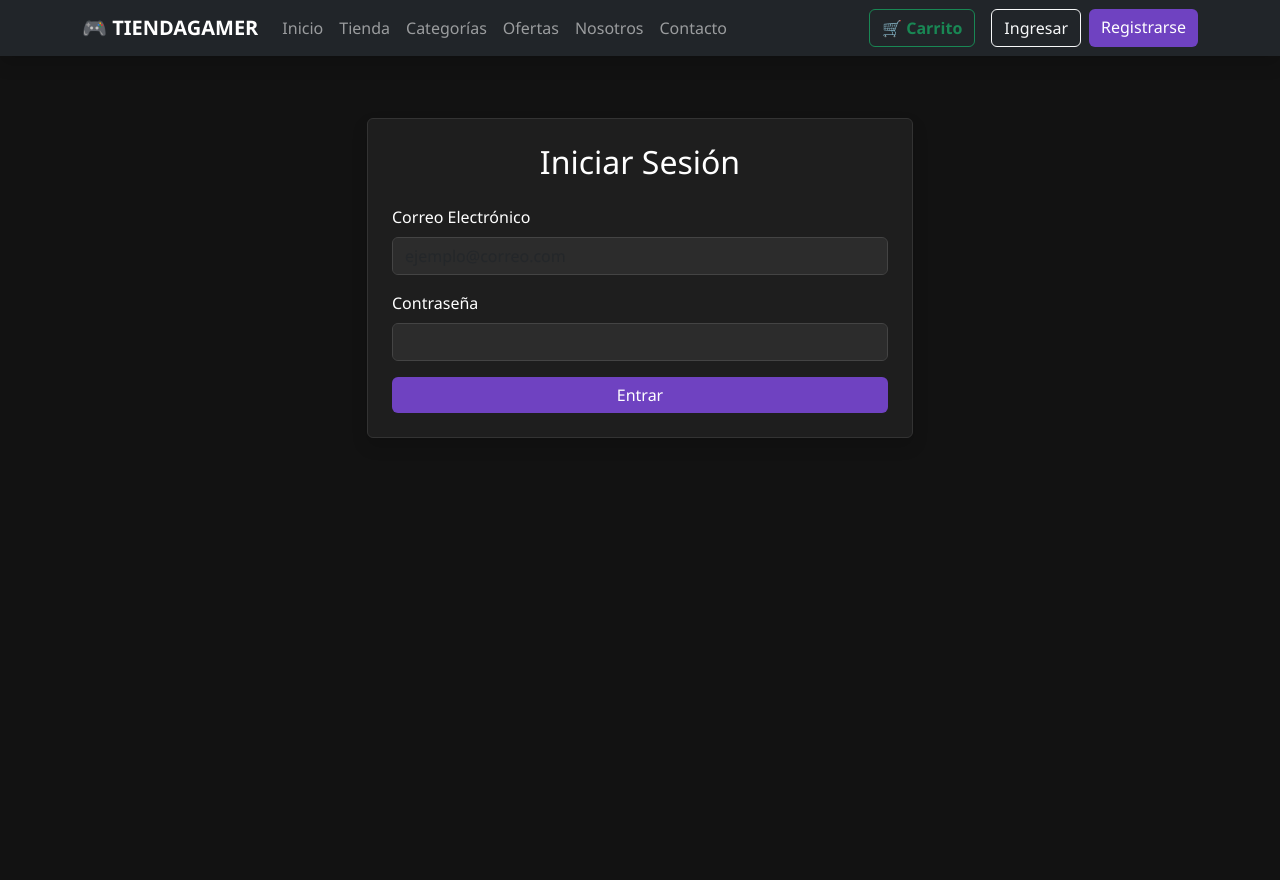
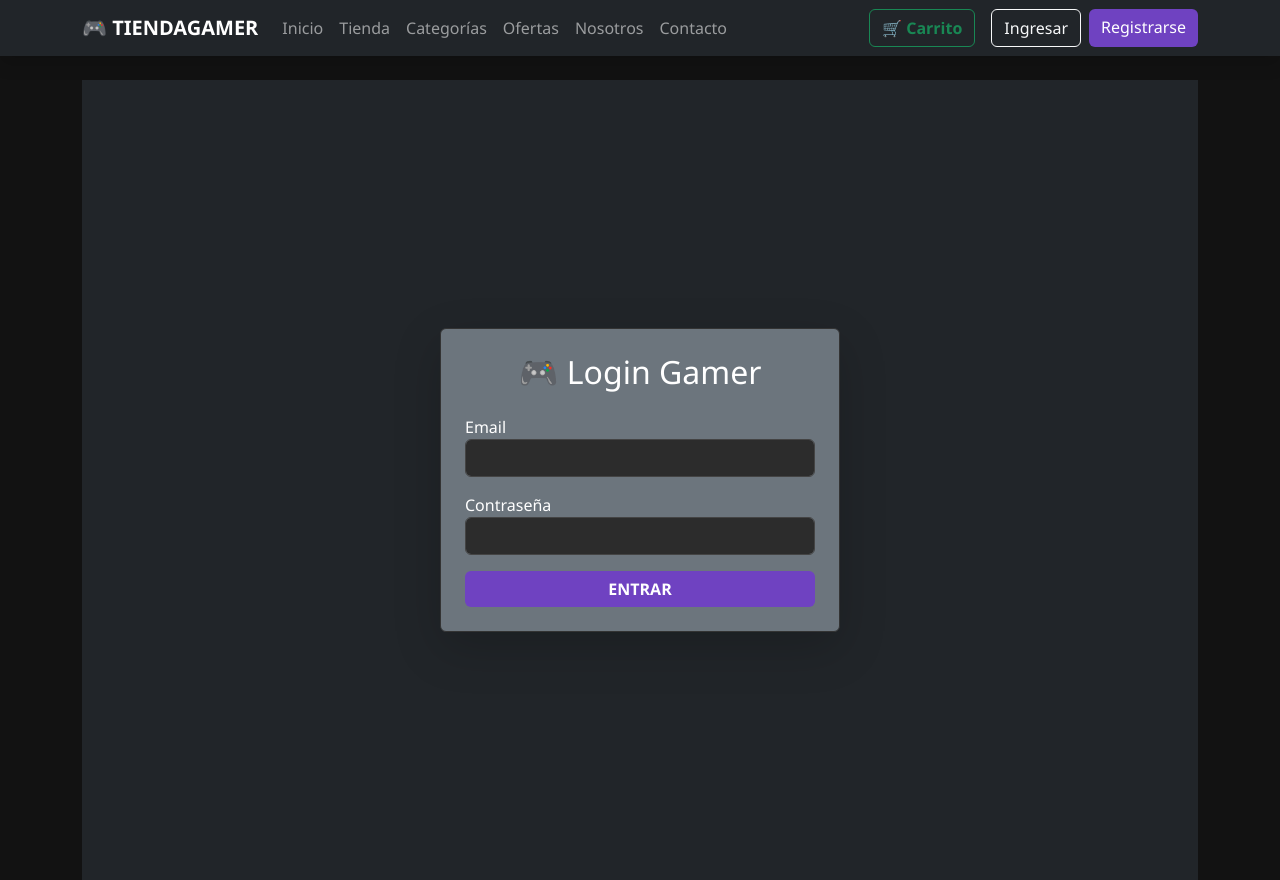
Before and after one commit to BenjaminElThebest132/tienda-gamer-final, a React (Create React App) app: page /login in a window 1280 px wide. Before the commit the page ends 800 px from the top, so only its background shows below. Built offline with nearby package versions, Linux system fonts and the light colour scheme.

Commit message:
DiosASAS

```diff
--- a/src/App.jsx
+++ b/src/App.jsx
@@ -1,64 +1,50 @@
 import React from 'react';
-import { BrowserRouter, Routes, Route, Navigate } from 'react-router-dom';
+import { BrowserRouter, Routes, Route, Navigate, useLocation } from 'react-router-dom';
 import Navbar from './components/Navbar';
 import Home from './pages/Home';
 import Shop from './pages/Shop';
 import ProductDetail from './components/ProductDetail';
 import Checkout from './pages/Checkout';
-import PaymentSuccess from './pages/PaymentSuccess';
-import PaymentError from './pages/PaymentError';
+import Login from './pages/Login';
+import Registro from './pages/Registro';
+import { CartProvider } from './context/CartContext';
 import AdminPanel from './pages/AdminPanel';
-import Login from './pages/Login';
-import { CartProvider } from './context/CartContext';
 
-// IMPORTANTE: Importamos el nuevo componente de seguridad
-import AdminRoute from './components/AdminRoute';
+// Componente auxiliar para decidir si mostramos el Navbar
+function Layout() {
+  const location = useLocation();
+  // Si la ruta empieza con "/admin", NO mostramos el Navbar
+  const esAdminPanel = location.pathname.startsWith('/admin');
 
-import Nosotros from './pages/Nosotros';
-import Blog from './pages/Blog';
-import Contacto from './pages/Contacto';
-import Ofertas from './pages/Ofertas';
-import Categorias from './pages/Categorias';
-import Registro from './pages/Registro';
-
-export default function App() {
   return (
-    <BrowserRouter>
-      <CartProvider>
-        <Navbar />
-        <div className="container container-main" style={{ paddingTop: '70px' }}>
+    <>
+      {!esAdminPanel && <Navbar />}
+      <div className={!esAdminPanel ? "container container-main" : ""} style={!esAdminPanel ? { paddingTop: '80px' } : {}}>
         <Routes>
           {/* Rutas Públicas */}
           <Route path="/" element={<Home />} />
           <Route path="/shop" element={<Shop />} />
           <Route path="/product/:id" element={<ProductDetail />} />
           <Route path="/checkout" element={<Checkout />} />
-            <Route path="/payment-success" element={<PaymentSuccess />} />
-            <Route path="/payment-error" element={<PaymentError />} />
           <Route path="/login" element={<Login />} />
-
-            <Route path="/nosotros" element={<Nosotros />} />
-            <Route path="/blog" element={<Blog />} />
-            <Route path="/contacto" element={<Contacto />} />
-            <Route path="/ofertas" element={<Ofertas />} />
-            <Route path="/categorias" element={<Categorias />} />
           <Route path="/registro" element={<Registro />} />
 
-            {/* RUTA PROTEGIDA SOLO PARA ADMIN */}
-            {/* Usamos AdminRoute para envolver el panel */}
-            <Route
-              path="/admin/*"
-              element={
-                <AdminRoute>
-                  <AdminPanel />
-                </AdminRoute>
-              }
-            />
+          {/* RUTA ADMIN SIMPLE */}
+          <Route path="/admin/*" element={<AdminPanel />} />
 
-            {/* Ruta comodín */}
+          {/* Cualquier ruta rara va al inicio */}
           <Route path="*" element={<Navigate to="/" replace />} />
         </Routes>
       </div>
+    </>
+  );
+}
+
+export default function App() {
+  return (
+    <BrowserRouter>
+      <CartProvider>
+        <Layout />
       </CartProvider>
     </BrowserRouter>
   );
--- a/src/pages/Login.jsx
+++ b/src/pages/Login.jsx
@@ -1,92 +1,79 @@
-// src/pages/Login.jsx
 import React, { useState } from 'react';
 import { useNavigate } from 'react-router-dom';
 
 export default function Login() {
-  // 1. Cambiamos 'username' por 'email' para que coincida con la base de datos
-  const [form, setForm] = useState({ email: '', password: '' });
-  const [error, setError] = useState('');
-  const [cargando, setCargando] = useState(false); // Para deshabilitar el botón mientras piensa
+  const [formData, setFormData] = useState({ email: '', password: '' });
   const navigate = useNavigate();
 
-  const handle = async (e) => {
+  const handleChange = (e) => {
+    setFormData({ ...formData, [e.target.name]: e.target.value });
+  };
+
+  const handleSubmit = async (e) => {
     e.preventDefault();
-    setError('');
-    setCargando(true); // Activamos modo "pensando"
 
+    // Conexión con tu Backend
     try {
-      // 2. CONEXIÓN REAL AL BACKEND
-      const response = await fetch('https://tienda-gamer-final.onrender.com/api/login', {
+      const response = await fetch('https://tienda-gamer-final.onrender.com/api/usuarios/login', {
         method: 'POST',
-        headers: {
-          'Content-Type': 'application/json'
-        },
-        body: JSON.stringify({
-            email: form.email,
-            password: form.password
-        })
+        headers: { 'Content-Type': 'application/json' },
+        body: JSON.stringify(formData)
       });
 
       const data = await response.json();
 
-      // 3. Si la respuesta es exitosa (Status 200)
       if (response.ok) {
-        // Guardamos al usuario en el navegador para recordar que inició sesión
-        localStorage.setItem('usuario', JSON.stringify(data.usuario));
+        // Guardamos usuario
+        localStorage.setItem('usuario', JSON.stringify(data.usuario || data));
 
-        // Redirigimos al panel de administración
-        navigate('/admin/dashboard');
+        // --- AQUÍ ESTÁ LA LÓGICA SIMPLE ---
+        if (formData.email === 'admin@tienda.com') {
+          // Si es admin, AL PANEL DIRECTO
+          window.location.href = '/admin/dashboard';
         } else {
-        // 4. Si hay error (ej: "Contraseña incorrecta"), lo mostramos
-        setError(data.error || 'Error al iniciar sesión');
+          // Si es normal, AL HOME
+          navigate('/');
         }
-
-    } catch (err) {
-      setError('No se pudo conectar con el servidor. Revisa si el Backend está encendido.');
-    } finally {
-      setCargando(false); // Apagamos modo "pensando"
+      } else {
+        alert("Credenciales incorrectas");
+      }
+    } catch (error) {
+      console.error(error);
+      alert("Error de conexión con el servidor");
     }
   };
 
   return (
-    <div className="container mt-5">
-      <div className="col-md-6 offset-md-3">
-        <div className="card shadow p-4">
-            <h2 className="text-center mb-4">Iniciar Sesión</h2>
-
-            <form onSubmit={handle}>
+    <div className="d-flex justify-content-center align-items-center vh-100 bg-dark">
+      <div className="card p-4 shadow-lg bg-secondary text-white" style={{ maxWidth: '400px', width: '100%' }}>
+        <h2 className="text-center mb-4">🎮 Login Gamer</h2>
+        <form onSubmit={handleSubmit}>
           <div className="mb-3">
-                <label className="form-label">Correo Electrónico</label>
+            <label>Email</label>
             <input
               type="email"
+              name="email"
               className="form-control"
-                    value={form.email}
-                    onChange={e => setForm({...form, email: e.target.value})}
-                    placeholder="ejemplo@correo.com"
+              value={formData.email}
+              onChange={handleChange}
               required
             />
           </div>
-
           <div className="mb-3">
-                <label className="form-label">Contraseña</label>
+            <label>Contraseña</label>
             <input
               type="password"
+              name="password"
               className="form-control"
-                    value={form.password}
-                    onChange={e => setForm({...form, password: e.target.value})}
+              value={formData.password}
+              onChange={handleChange}
               required
             />
           </div>
-
-            {error && <div className="alert alert-danger text-center">{error}</div>}
-
-            <div className="d-grid">
-                <button className="btn btn-primary" disabled={cargando}>
-                    {cargando ? 'Verificando...' : 'Entrar'}
+          <button type="submit" className="btn btn-primary w-100 fw-bold">
+            ENTRAR
           </button>
-            </div>
         </form>
-        </div>
       </div>
     </div>
   );
```
Lines whose indentation alone changed are shown as unchanged.
